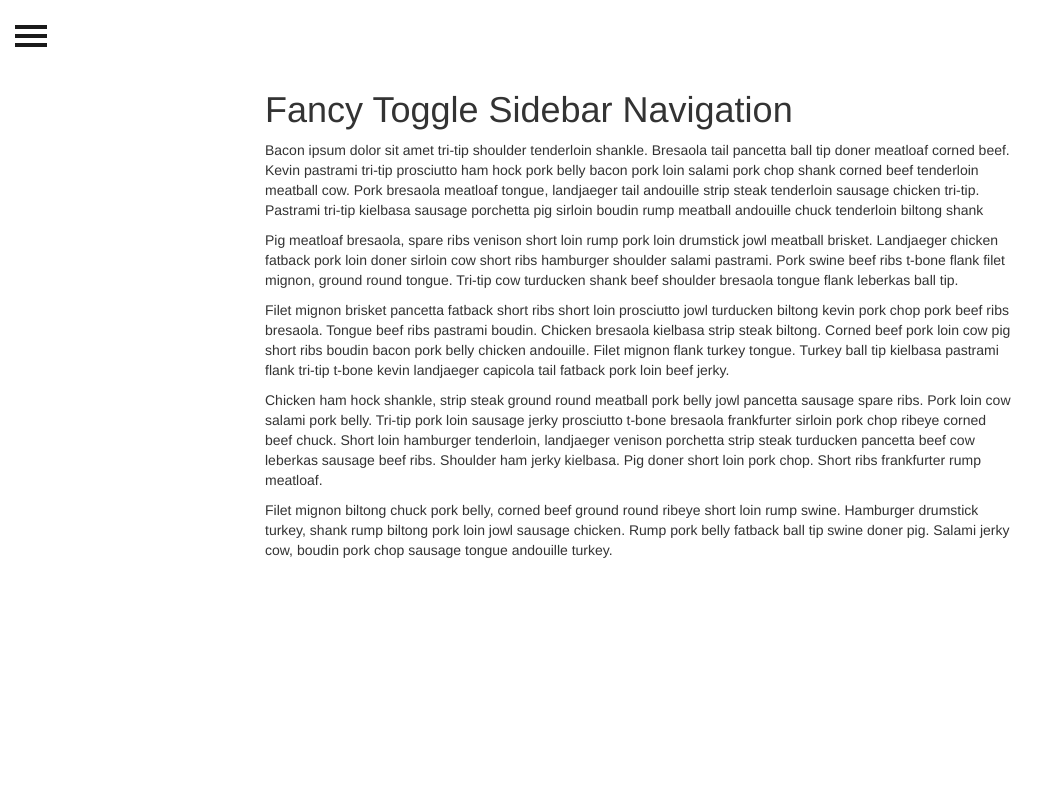
After one commit to MinICTDev1/DjangoPortal, a Django app: page /memberbase/ in a window 1280 px wide. The commit adds this page. Shown: the whole page, without its empty margins (0-1059 px from the left). Run offline with Django 3.2, Linux system fonts and the light colour scheme; some libraries are stand-ins or nearby versions.

Commit message:
Checkpoint 9:25am

```diff
--- /dev/null
+++ b/Landing/static/css/sidebar.css
@@ -0,0 +1,296 @@
+body {
+    position: relative;
+    overflow-x: hidden;
+}
+body,
+html { height: 100%;}
+.nav .open > a,
+.nav .open > a:hover,
+.nav .open > a:focus {background-color: transparent;}
+
+/*-------------------------------*/
+/*           Wrappers            */
+/*-------------------------------*/
+
+#wrapper {
+    padding-left: 0;
+    -webkit-transition: all 0.5s ease;
+    -moz-transition: all 0.5s ease;
+    -o-transition: all 0.5s ease;
+    transition: all 0.5s ease;
+}
+
+#wrapper.toggled {
+    padding-left: 220px;
+}
+
+#sidebar-wrapper {
+    z-index: 1000;
+    left: 220px;
+    width: 0;
+    height: 100%;
+    margin-left: -220px;
+    overflow-y: auto;
+    overflow-x: hidden;
+    background: #1a1a1a;
+    -webkit-transition: all 0.5s ease;
+    -moz-transition: all 0.5s ease;
+    -o-transition: all 0.5s ease;
+    transition: all 0.5s ease;
+}
+
+#sidebar-wrapper::-webkit-scrollbar {
+  display: none;
+}
+
+#wrapper.toggled #sidebar-wrapper {
+    width: 220px;
+}
+
+#page-content-wrapper {
+    width: 100%;
+    padding-top: 70px;
+}
+
+#wrapper.toggled #page-content-wrapper {
+    position: absolute;
+    margin-right: -220px;
+}
+
+/*-------------------------------*/
+/*     Sidebar nav styles        */
+/*-------------------------------*/
+
+.sidebar-nav {
+    position: absolute;
+    top: 0;
+    width: 220px;
+    margin: 0;
+    padding: 0;
+    list-style: none;
+}
+
+.sidebar-nav li {
+    position: relative;
+    line-height: 20px;
+    display: inline-block;
+    width: 100%;
+}
+
+.sidebar-nav li:before {
+    content: '';
+    position: absolute;
+    top: 0;
+    left: 0;
+    z-index: -1;
+    height: 100%;
+    width: 3px;
+    background-color: #1c1c1c;
+    -webkit-transition: width .2s ease-in;
+      -moz-transition:  width .2s ease-in;
+       -ms-transition:  width .2s ease-in;
+            transition: width .2s ease-in;
+
+}
+.sidebar-nav li:first-child a {
+    color: #fff;
+    background-color: #1a1a1a;
+}
+.sidebar-nav li:nth-child(2):before {
+    background-color: #ec1b5a;
+}
+.sidebar-nav li:nth-child(3):before {
+    background-color: #79aefe;
+}
+.sidebar-nav li:nth-child(4):before {
+    background-color: #314190;
+}
+.sidebar-nav li:nth-child(5):before {
+    background-color: #279636;
+}
+.sidebar-nav li:nth-child(6):before {
+    background-color: #7d5d81;
+}
+.sidebar-nav li:nth-child(7):before {
+    background-color: #ead24c;
+}
+.sidebar-nav li:nth-child(8):before {
+    background-color: #2d2366;
+}
+.sidebar-nav li:nth-child(9):before {
+    background-color: #35acdf;
+}
+.sidebar-nav li:hover:before,
+.sidebar-nav li.open:hover:before {
+    width: 100%;
+    -webkit-transition: width .2s ease-in;
+      -moz-transition:  width .2s ease-in;
+       -ms-transition:  width .2s ease-in;
+            transition: width .2s ease-in;
+
+}
+
+.sidebar-nav li a {
+    display: block;
+    color: #ddd;
+    text-decoration: none;
+    padding: 10px 15px 10px 30px;
+}
+
+.sidebar-nav li a:hover,
+.sidebar-nav li a:active,
+.sidebar-nav li a:focus,
+.sidebar-nav li.open a:hover,
+.sidebar-nav li.open a:active,
+.sidebar-nav li.open a:focus{
+    color: #fff;
+    text-decoration: none;
+    background-color: transparent;
+}
+
+.sidebar-nav > .sidebar-brand {
+    height: 65px;
+    font-size: 20px;
+    line-height: 44px;
+}
+.sidebar-nav .dropdown-menu {
+    position: relative;
+    width: 100%;
+    padding: 0;
+    margin: 0;
+    border-radius: 0;
+    border: none;
+    background-color: #222;
+    box-shadow: none;
+}
+
+/*-------------------------------*/
+/*       Hamburger-Cross         */
+/*-------------------------------*/
+
+.hamburger {
+  position: fixed;
+  top: 20px;
+  z-index: 999;
+  display: block;
+  width: 32px;
+  height: 32px;
+  margin-left: 15px;
+  background: transparent;
+  border: none;
+}
+.hamburger:hover,
+.hamburger:focus,
+.hamburger:active {
+  outline: none;
+}
+.hamburger.is-closed:before {
+  content: '';
+  display: block;
+  width: 100px;
+  font-size: 14px;
+  color: #fff;
+  line-height: 32px;
+  text-align: center;
+  opacity: 0;
+  -webkit-transform: translate3d(0,0,0);
+  -webkit-transition: all .35s ease-in-out;
+}
+.hamburger.is-closed:hover:before {
+  opacity: 1;
+  display: block;
+  -webkit-transform: translate3d(-100px,0,0);
+  -webkit-transition: all .35s ease-in-out;
+}
+
+.hamburger.is-closed .hamb-top,
+.hamburger.is-closed .hamb-middle,
+.hamburger.is-closed .hamb-bottom,
+.hamburger.is-open .hamb-top,
+.hamburger.is-open .hamb-middle,
+.hamburger.is-open .hamb-bottom {
+  position: absolute;
+  left: 0;
+  height: 4px;
+  width: 100%;
+}
+.hamburger.is-closed .hamb-top,
+.hamburger.is-closed .hamb-middle,
+.hamburger.is-closed .hamb-bottom {
+  background-color: #1a1a1a;
+}
+.hamburger.is-closed .hamb-top {
+  top: 5px;
+  -webkit-transition: all .35s ease-in-out;
+}
+.hamburger.is-closed .hamb-middle {
+  top: 50%;
+  margin-top: -2px;
+}
+.hamburger.is-closed .hamb-bottom {
+  bottom: 5px;
+  -webkit-transition: all .35s ease-in-out;
+}
+
+.hamburger.is-closed:hover .hamb-top {
+  top: 0;
+  -webkit-transition: all .35s ease-in-out;
+}
+.hamburger.is-closed:hover .hamb-bottom {
+  bottom: 0;
+  -webkit-transition: all .35s ease-in-out;
+}
+.hamburger.is-open .hamb-top,
+.hamburger.is-open .hamb-middle,
+.hamburger.is-open .hamb-bottom {
+  background-color: #1a1a1a;
+}
+.hamburger.is-open .hamb-top,
+.hamburger.is-open .hamb-bottom {
+  top: 50%;
+  margin-top: -2px;
+}
+.hamburger.is-open .hamb-top {
+  -webkit-transform: rotate(45deg);
+  -webkit-transition: -webkit-transform .2s cubic-bezier(.73,1,.28,.08);
+}
+.hamburger.is-open .hamb-middle { display: none; }
+.hamburger.is-open .hamb-bottom {
+  -webkit-transform: rotate(-45deg);
+  -webkit-transition: -webkit-transform .2s cubic-bezier(.73,1,.28,.08);
+}
+.hamburger.is-open:before {
+  content: '';
+  display: block;
+  width: 100px;
+  font-size: 14px;
+  color: #fff;
+  line-height: 32px;
+  text-align: center;
+  opacity: 0;
+  -webkit-transform: translate3d(0,0,0);
+  -webkit-transition: all .35s ease-in-out;
+}
+.hamburger.is-open:hover:before {
+  opacity: 1;
+  display: block;
+  -webkit-transform: translate3d(-100px,0,0);
+  -webkit-transition: all .35s ease-in-out;
+}
+
+/*-------------------------------*/
+/*            Overlay            */
+/*-------------------------------*/
+
+.overlay {
+    position: fixed;
+    display: none;
+    width: 100%;
+    height: 100%;
+    top: 0;
+    left: 0;
+    right: 0;
+    bottom: 0;
+    background-color: rgba(250,250,250,.8);
+    z-index: 1;
+}
--- /dev/null
+++ b/Landing/static/js/sidebar.js
@@ -0,0 +1,28 @@
+$(document).ready(function () {
+    var trigger = $('.hamburger'),
+        overlay = $('.overlay'),
+       isClosed = false;
+
+      trigger.click(function () {
+        hamburger_cross();
+      });
+
+      function hamburger_cross() {
+
+        if (isClosed == true) {
+          overlay.hide();
+          trigger.removeClass('is-open');
+          trigger.addClass('is-closed');
+          isClosed = false;
+        } else {
+          overlay.show();
+          trigger.removeClass('is-closed');
+          trigger.addClass('is-open');
+          isClosed = true;
+        }
+    }
+
+    $('[data-toggle="offcanvas"]').click(function () {
+          $('#wrapper').toggleClass('toggled');
+    });
+  });
--- /dev/null
+++ b/Landing/templates/Landing/memberbase.html
@@ -0,0 +1,111 @@
+<!DOCTYPE html>
+<html lang="en">
+
+<head>
+    <meta charset="UTF-8">
+    <meta name="viewport" content="width=device-width, initial-scale=1.0">
+    <meta http-equiv="X-UA-Compatible" content="ie=edge">
+    <title>Document</title>
+
+    <link rel="stylesheet" href="//maxcdn.bootstrapcdn.com/font-awesome/4.2.0/css/font-awesome.min.css">
+    <link href="https://maxcdn.bootstrapcdn.com/bootstrap/3.3.7/css/bootstrap.min.css" rel="stylesheet" integrity="sha384-BVYiiSIFeK1dGmJRAkycuHAHRg32OmUcww7on3RYdg4Va+PmSTsz/K68vbdEjh4u"
+        crossorigin="anonymous">
+    <link href="/static/css/sidebar.css" rel="stylesheet">
+</head>
+
+<body>
+    <div id="wrapper">
+        <div class="overlay"></div>
+
+        <!-- Sidebar -->
+        <nav class="navbar navbar-inverse navbar-fixed-top" id="sidebar-wrapper" role="navigation">
+            <ul class="nav sidebar-nav">
+                <li class="sidebar-brand">
+                    <a href="#">
+                                   Brand
+                                </a>
+                </li>
+                <li>
+                    <a href="#">Home</a>
+                </li>
+                <li>
+                    <a href="#">About</a>
+                </li>
+                <li>
+                    <a href="#">Events</a>
+                </li>
+                <li>
+                    <a href="#">Team</a>
+                </li>
+                <li class="dropdown">
+                    <a href="#" class="dropdown-toggle" data-toggle="dropdown">Works <span class="caret"></span></a>
+                    <ul class="dropdown-menu" role="menu">
+                        <li class="dropdown-header">Dropdown heading</li>
+                        <li><a href="#">Action</a></li>
+                        <li><a href="#">Another action</a></li>
+                        <li><a href="#">Something else here</a></li>
+                        <li><a href="#">Separated link</a></li>
+                        <li><a href="#">One more separated link</a></li>
+                    </ul>
+                </li>
+                <li>
+                    <a href="#">Services</a>
+                </li>
+                <li>
+                    <a href="#">Contact</a>
+                </li>
+                <li>
+                    <a href="https://twitter.com/maridlcrmn">Follow me</a>
+                </li>
+            </ul>
+        </nav>
+        <!-- /#sidebar-wrapper -->
+
+        <!-- Page Content -->
+        <div id="page-content-wrapper">
+            <button type="button" class="hamburger is-closed" data-toggle="offcanvas">
+                            <span class="hamb-top"></span>
+                            <span class="hamb-middle"></span>
+                            <span class="hamb-bottom"></span>
+                        </button>
+            <div class="container">
+                <div class="row">
+                    <div class="col-lg-8 col-lg-offset-2">
+                        <h1>Fancy Toggle Sidebar Navigation</h1>
+                        <p>Bacon ipsum dolor sit amet tri-tip shoulder tenderloin shankle. Bresaola tail pancetta ball tip doner
+                            meatloaf corned beef. Kevin pastrami tri-tip prosciutto ham hock pork belly bacon pork loin salami
+                            pork chop shank corned beef tenderloin meatball cow. Pork bresaola meatloaf tongue, landjaeger
+                            tail andouille strip steak tenderloin sausage chicken tri-tip. Pastrami tri-tip kielbasa sausage
+                            porchetta pig sirloin boudin rump meatball andouille chuck tenderloin biltong shank </p>
+                        <p>Pig meatloaf bresaola, spare ribs venison short loin rump pork loin drumstick jowl meatball brisket.
+                            Landjaeger chicken fatback pork loin doner sirloin cow short ribs hamburger shoulder salami pastrami.
+                            Pork swine beef ribs t-bone flank filet mignon, ground round tongue. Tri-tip cow turducken shank
+                            beef shoulder bresaola tongue flank leberkas ball tip.</p>
+                        <p>Filet mignon brisket pancetta fatback short ribs short loin prosciutto jowl turducken biltong kevin
+                            pork chop pork beef ribs bresaola. Tongue beef ribs pastrami boudin. Chicken bresaola kielbasa
+                            strip steak biltong. Corned beef pork loin cow pig short ribs boudin bacon pork belly chicken
+                            andouille. Filet mignon flank turkey tongue. Turkey ball tip kielbasa pastrami flank tri-tip
+                            t-bone kevin landjaeger capicola tail fatback pork loin beef jerky.</p>
+                        <p>Chicken ham hock shankle, strip steak ground round meatball pork belly jowl pancetta sausage spare
+                            ribs. Pork loin cow salami pork belly. Tri-tip pork loin sausage jerky prosciutto t-bone bresaola
+                            frankfurter sirloin pork chop ribeye corned beef chuck. Short loin hamburger tenderloin, landjaeger
+                            venison porchetta strip steak turducken pancetta beef cow leberkas sausage beef ribs. Shoulder
+                            ham jerky kielbasa. Pig doner short loin pork chop. Short ribs frankfurter rump meatloaf.</p>
+                        <p>Filet mignon biltong chuck pork belly, corned beef ground round ribeye short loin rump swine. Hamburger
+                            drumstick turkey, shank rump biltong pork loin jowl sausage chicken. Rump pork belly fatback
+                            ball tip swine doner pig. Salami jerky cow, boudin pork chop sausage tongue andouille turkey.</p>
+                    </div>
+                </div>
+            </div>
+        </div>
+        <!-- /#page-content-wrapper -->
+
+    </div>
+    <!-- /#wrapper -->
+    <script src="/static/js/sidebar.js"></script>
+    <script src="http://ajax.googleapis.com/ajax/libs/jquery/1.10.2/jquery.min.js "></script>
+    <script src="https://maxcdn.bootstrapcdn.com/bootstrap/3.3.7/js/bootstrap.min.js" integrity="sha384-Tc5IQib027qvyjSMfHjOMaLkfuWVxZxUPnCJA7l2mCWNIpG9mGCD8wGNIcPD7Txa"
+        crossorigin="anonymous"></script>
+</body>
+
+</html>
--- a/Landing/templates/Landing/submit.html
+++ b/Landing/templates/Landing/submit.html
@@ -1,6 +1,8 @@
 {% extends "Landing/base.html" %} {% block content %}
 <h1>New post</h1>
-<form method="POST" class="post-form">{% csrf_token %} {{ form.as_p }}
-    <button type="submit" class="save btn btn-default">Save</button>
+<form role="form" action="" method="POST">
+    {% csrf_token %}
+    {{ form.as_p }}
+    <button type="submit">Save</button>
 </form>
 {% endblock %}
--- a/Landing/urls.py
+++ b/Landing/urls.py
@@ -12,4 +12,6 @@ urlpatterns = [
     url(r'^submission/$', views.submission, name='submission'),
 
     url(r'^submit/$', views.submit, name='submit'),
+    url(r'^contact/$', views.contact, name='contact'),
+    url(r'^memberbase/$', views.sidebase, name='member'),
 ]
--- a/Landing/views.py
+++ b/Landing/views.py
@@ -1,9 +1,13 @@
 # -*- coding: utf-8 -*-
 from __future__ import unicode_literals
 
+from django.core.mail import EmailMessage
 from django.shortcuts import render, redirect
 from django.http import HttpResponse
-from .forms import submissionForm
+from .forms import submissionForm, ContactForm
+from django.template import Context
+from django.template.loader import get_template
+from .models import Submision
 
 
 # Create your views here.
@@ -23,14 +27,89 @@ def submission(request):
     ''' View defining the submission page of the application'''
     return render(request, 'Landing/submission.html')
 
+def sidebase(request):
+    return render(request, 'Landing/memberbase.html')
+
 def submit(request):
     ''' View defining the actual submit page of the application'''
+
+    form_test = submissionForm
     if request.method == "POST":
-        form = submissionForm(request.POST)
+        form = submissionForm(data=request.POST)
         if form.is_valid():
-            Submision = form.save(commit=False)
-            Submision.save()
-            return redirect('post_detail', pk=Submision.pk)
-    else:
-        form = submissionForm()
-    return render(request, 'Landing/submit.html', {'form': form})
+            submision =  form.save(commit=False)
+            submitter_name = request.POST.get('individual_name', '')
+            submitter_gender = request.POST.get('gender', '')
+            submitter_number = request.POST.get('phone_number', '')
+            submitter_email = request.POST.get('email', '')
+            innovation_title = request.POST.get('title', '')
+            owned_by = request.POST.get('ownership', '')
+            company_registration_date = request.POST.get('company_regDate', '')
+            owner_nin = request.POST.get('individual_NIN', '')
+
+            # Email the profile with the
+            # contact information
+
+            template = get_template('Landing/contact_template.txt')
+            context = {
+                'Innovation_title': innovation_title,
+                'Owned_by': owned_by,
+                'Owner_NIN': owner_nin,
+                'Company_registration_date': company_registration_date,
+                'Submitter_name': submitter_name,
+                'Submitter_gender': submitter_gender,
+                'Submitter_number': submitter_number,
+                'Submitter_email': submitter_email,
+            }
+            content = template.render(context)
+
+            email = EmailMessage(
+                "New Innovation submitted",
+                content,
+                "Innovation Hub Portal" +'',
+                ['youremail@ict.go.ug'],
+                # headers = {'Reply-To': contact_email }
+            )
+            email.send()
+            submision.save()
+            return redirect('submit')
+
+    return render(request, 'Landing/submit.html', {'form': form_test})
+
+def contact(request):
+    ''' test for contact form'''
+    form_class = ContactForm
+    # new logic!
+    if request.method == 'POST':
+        form = form_class(data=request.POST)
+
+        if form.is_valid():
+            contact_name = request.POST.get(
+                'contact_name'
+            , '')
+            contact_email = request.POST.get(
+                'contact_email'
+            , '')
+            form_content = request.POST.get('content', '')
+
+            # Email the profile with the
+            # contact information
+            template = get_template('Landing/contact_template.txt')
+            context = {
+                'contact_name': contact_name,
+                'contact_email': contact_email,
+                'form_content': form_content,
+            }
+            content = template.render(context)
+
+            email = EmailMessage(
+                "New contact form submission",
+                content,
+                "Your website" +'',
+                ['youremail@gmail.com'],
+                headers = {'Reply-To': contact_email }
+            )
+            email.send()
+            return redirect('contact')
+
+    return render(request, 'Landing/contact.html', {'form': form_class})
```
Also changed, not shown: Landing/forms.py (+8 -0 lines), Landing/templates/Landing/contact.html (added, +11 -0 lines), Landing/templates/Landing/contact_template.txt (added, +8 -0 lines), WebPortal/settings.py (+8 -0 lines), 6 other files.
